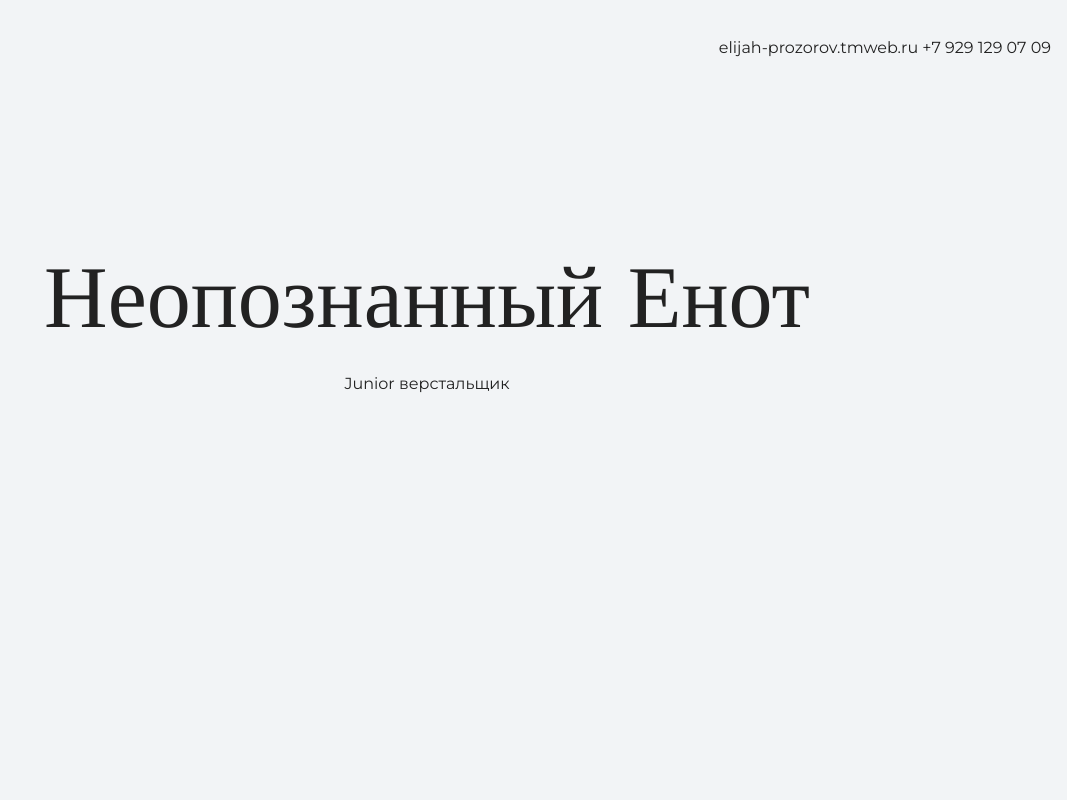
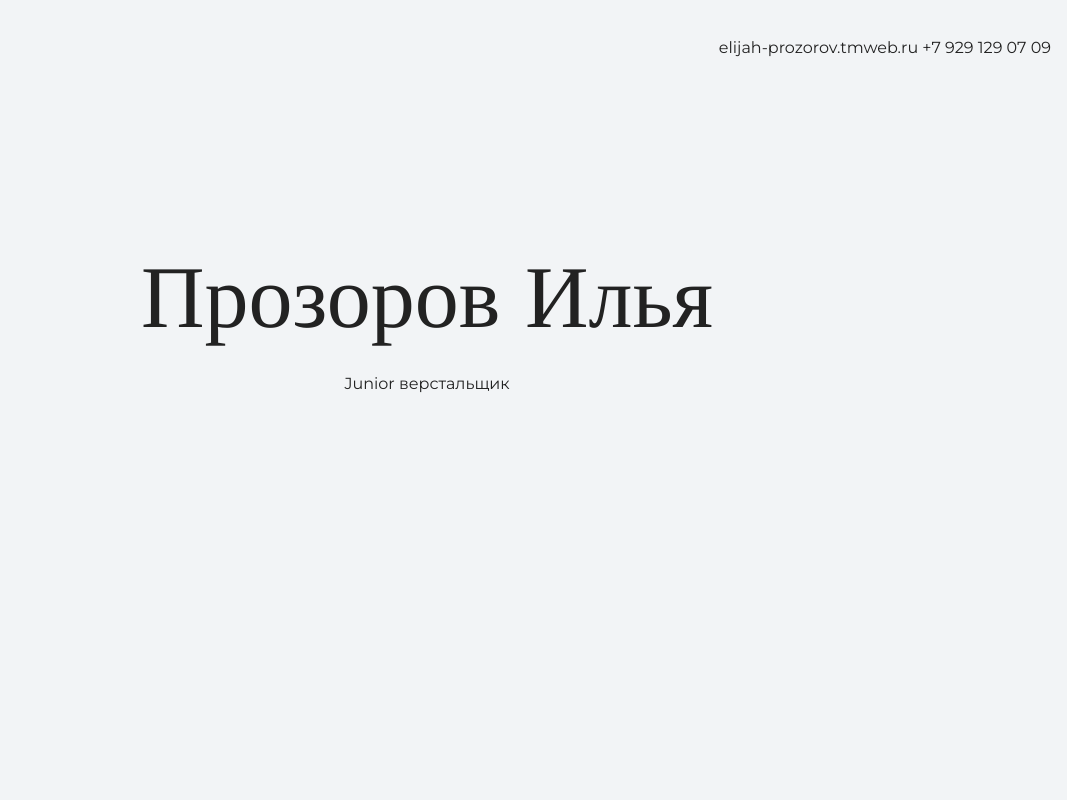
Before and after one commit to prozorrofff/my-site, a plain HTML site: page index.html in a window 1280 px wide. Shown: the top 800 px of the page, without its empty margins (213-1280 px from the left). Drawn offline with nearby package versions, Linux system fonts and the light colour scheme.

Commit message:
меняет текст на главной странице

```diff
--- a/index.html
+++ b/index.html
@@ -16,7 +16,7 @@
 
     <section class="hero-image">
       <h1 class="heading">
-        <div class="container">Неопознанный Енот</div>
+        <div class="container">Прозоров Илья</div>
       </h1>
       <p>
         <div class="container">Junior верстальщик</div>
```
